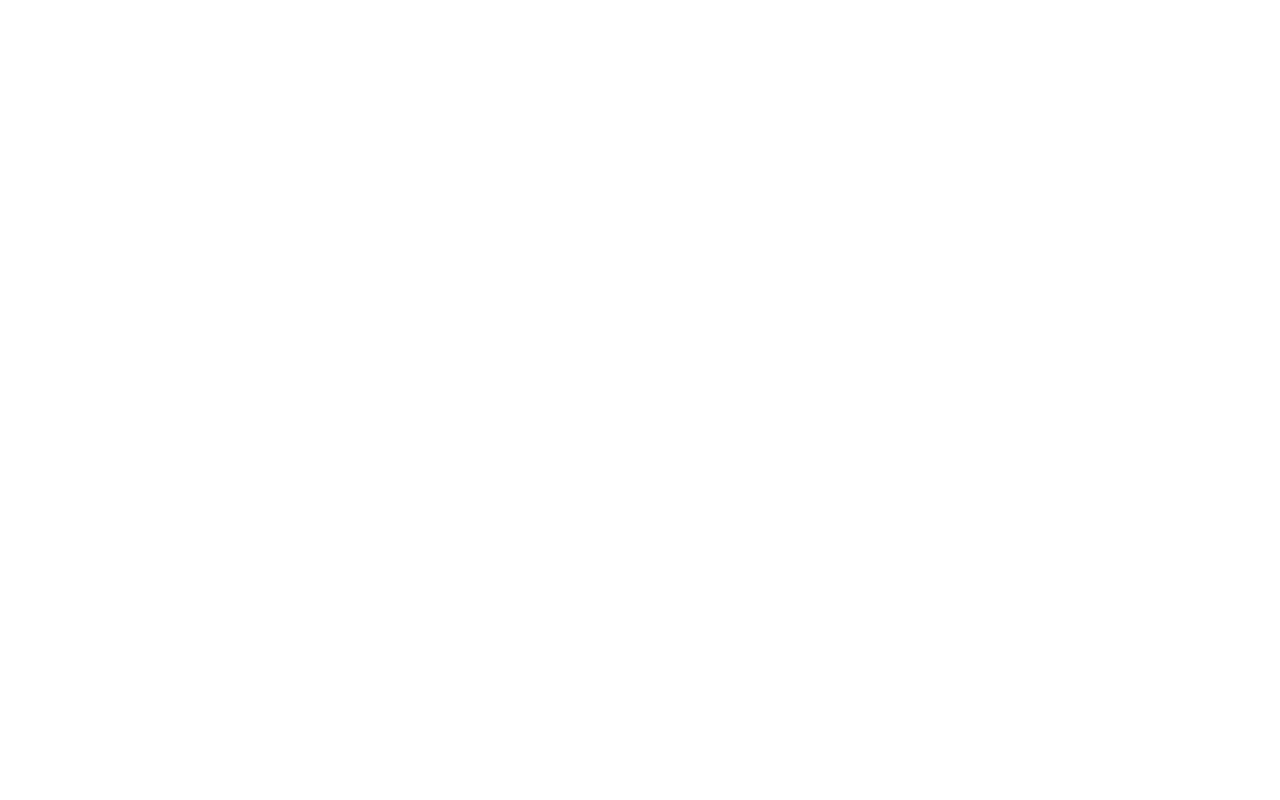
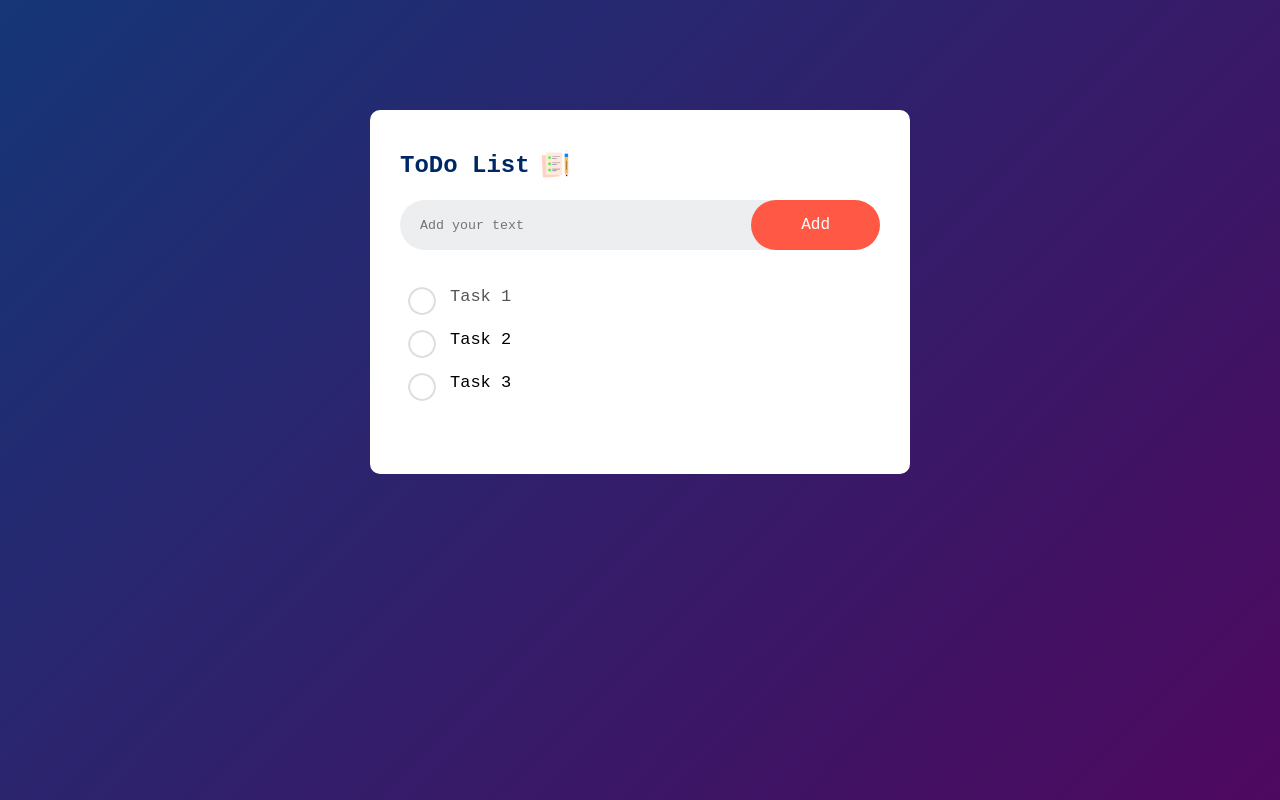
Before and after one commit to ansorokey/js-todo-list, a plain HTML site: page index.html in a window 1280 px wide. Drawn offline with Linux system fonts and the light colour scheme.

Commit message:
left off: styling checked li items

```diff
--- a/index.html
+++ b/index.html
@@ -3,9 +3,27 @@
 <head>
     <meta charset="UTF-8">
     <meta name="viewport" content="width=device-width, initial-scale=1.0">
+    <link rel="stylesheet" href="./styles.css" />
     <title>To-Do</title>
 </head>
 <body>
+    <div class="container">
+        <div class="todo-app">
+            <h2>
+                ToDo List
+                <img src="./docs/assets/images/icon.png" />
+            </h2>
+            <div class="row">
+                <input type="text" placeholder="Add your text" id="input-box">
+                <button>Add</button>
+            </div>
+            <ul id="list-container">
+                <li class="checked">Task 1</li>
+                <li>Task 2</li>
+                <li>Task 3</li>
+            </ul>
+        </div>
+    </div>
 
     <script src="./index.js"></script>
 </body>
--- a/styles.css
+++ b/styles.css
@@ -0,0 +1,89 @@
+* {
+    margin: 0;
+    padding: 0;
+    box-sizing: border-box;
+    font-family: 'Courier New', Courier, monospace;
+}
+
+.container {
+    width: 100%;
+    min-height: 100vh;
+    background: linear-gradient(135deg, #153677, #4e085f);
+    padding: 10px;
+}
+
+.todo-app {
+    width: 100%;
+    max-width: 540px;
+    background: white;
+    margin: 100px auto 20px;
+    padding: 40px 30px 70px;
+    border-radius: 10px;
+}
+
+.todo-app h2 {
+    color: #002765;
+    display: flex;
+    align-items: center;
+    margin-bottom: 20px;
+}
+
+.todo-app h2 img {
+    width: 30px;
+    margin-left: 10px;
+}
+
+.row {
+    display: flex;
+    align-items: center;
+    justify-content: space-between;
+    background: #edeef0;
+    border-radius: 30px;
+    padding-left: 20px;
+    margin-bottom: 25px;
+}
+
+input {
+    flex: 1;
+    border: none;
+    outline: none;
+    background: transparent;
+}
+
+button {
+    border: none;
+    outline: none;
+    padding: 16px 50px;
+    background: #ff5945;
+    color: white;
+    font-size: 16px;
+    cursor: pointer;
+    border-radius: 40px;
+}
+
+ul li {
+    list-style: none;
+    font-size: 17px;
+    padding: 12px 8px 12px 50px;
+    user-select: none;
+    cursor: pointer;
+    position: relative;
+}
+
+ul li::before {
+    content: '';
+    position: absolute;
+    height: 28px;
+    width: 28px;
+    border-radius: 50%;
+    background-image: url('./docs/assets/images/unchecked.png');
+    background-size: cover;
+    background-position: center;
+    top: 12px;
+    left: 8px;
+}
+
+ul li.checked {
+    color: #555;
+
+}
```
